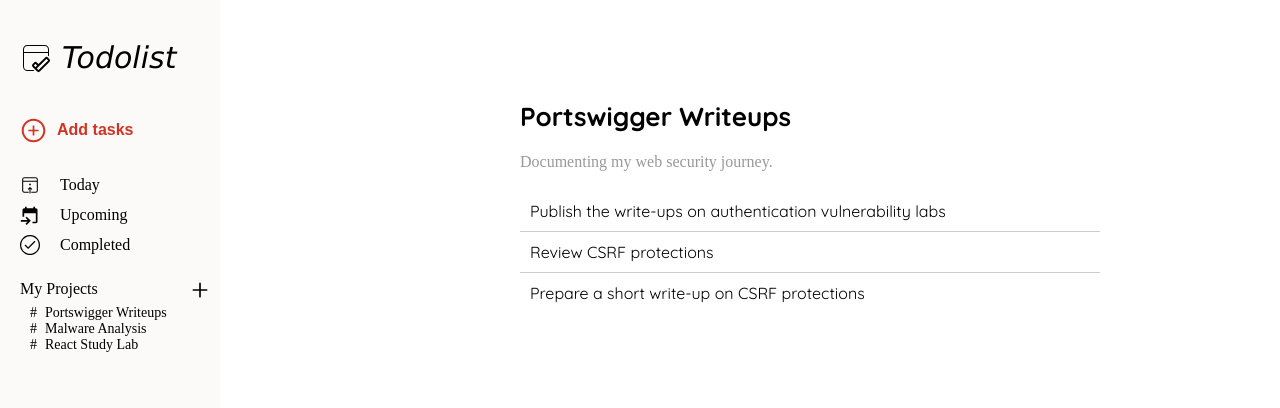
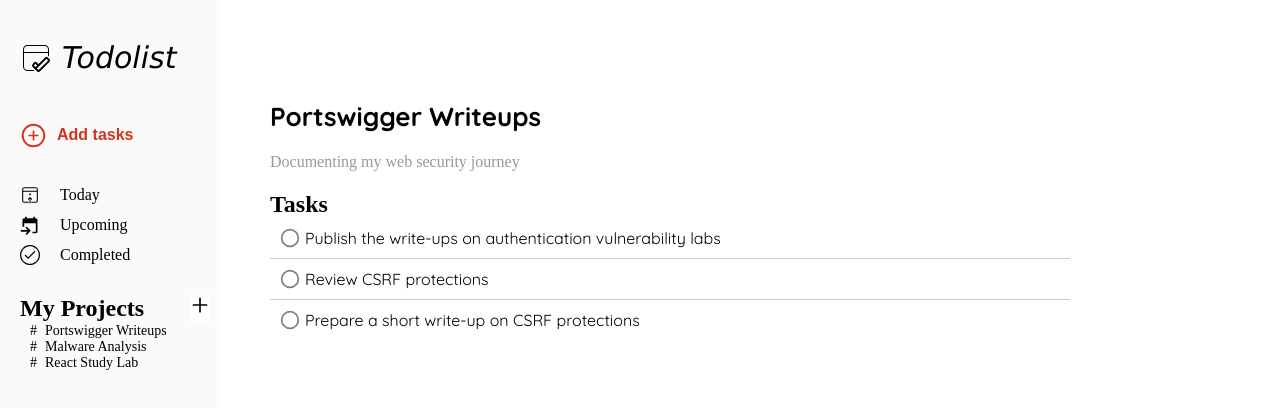
Before and after one commit to ctrl-username/todolist, a website built with webpack: page src/template.html in a window 1280 px wide. Built offline with nearby package versions, Linux system fonts and the light colour scheme; a web font is replaced by a local one.

Commit message:
feat: make structure semantic

```diff
--- /dev/null
+++ b/src/styles.css
@@ -0,0 +1,205 @@
+@import url("https://fonts.googleapis.com/css2?family=Roboto:ital,wght@0,100..900;1,100..900&display=swap");
+@import url("https://fonts.googleapis.com/css2?family=Quicksand:wght@300..700&display=swap");
+@import url("https://fonts.googleapis.com/css2?family=Google+Sans:ital,opsz,wght@0,17..18,400..700;1,17..18,400..700&display=swap");
+
+* {
+  padding: 0;
+  margin: 0;
+  box-sizing: border-box;
+  list-style: none;
+}
+
+:root {
+  --primary-color: #ffffff;
+  --secondary-color: #ffefe5;
+  --sidebar-color: #fcfaf8;
+  --action-color: #d33322;
+  --primary-font: arial;
+  --secondary-font: "Google Sans";
+}
+
+.container {
+  background-color: var(--primary-color);
+  display: grid;
+  grid-template-columns: minmax(250px, 1fr) 5fr 1fr;
+  grid-template-rows: 100px 1fr auto;
+  min-height: 100vh;
+}
+
+.header {
+  grid-column: 2/3;
+
+  grid-row: 1/2;
+}
+
+.left-sidebar {
+  display: flex;
+  flex-direction: column;
+  grid-column: 1/2;
+  background-color: var(--sidebar-color);
+  grid-row: 1/3;
+  padding-left: 20px;
+  gap: 30px;
+  font-family: "Google Sans";
+}
+.tasks-menu{
+display: flex;
+gap: 30px;
+flex-direction: column;
+}
+.sidebar-header {
+  grid-row: 1/2;
+  display: flex;
+
+  padding-top: 40px;
+
+}
+
+.sidebar-header > span {
+  font-family:
+    "Lucida Sans", "Lucida Sans Regular", "Lucida Grande",
+    "Lucida Sans Unicode", Geneva, Verdana, sans-serif;
+  font-style: italic;
+  font-size: 30px;
+  font-weight: 400;
+  display: flex;
+  justify-content: center;
+  column-gap: 10px;
+  align-items: center;
+}
+
+button {
+  border: none;
+  background-color: var(--primary-color);
+}
+
+a {
+  text-decoration: none;
+  color: #000;
+  display: flex;
+  align-items: center;
+  gap: 20px;
+}
+
+.img-nav {
+  width: 20px;
+  display: flex;
+  justify-content: center;
+}
+.sidebar-nav ul {
+  display: flex;
+  flex-direction: column;
+  row-gap: 10px;
+
+  align-items: start;
+  list-style-type: none;
+}
+
+.add-tasks button {
+
+  min-height: 40px;
+  color: var(--action-color);
+  font-size: 16px;
+  font-weight: 600;
+  display: flex;
+  background-color: var(--sidebar-color);
+  align-items: center;
+  gap: 10px;
+}
+
+.add-tasks svg {
+  width: 27px;
+}
+
+.todo-projects-bar {
+  display: flex;
+  justify-content: space-between;
+  padding-right: 10px;
+}
+
+.todo-projects-bar svg {
+  width: 20px;
+
+}
+
+.todo-projects ul {
+  list-style-position: inside;
+  list-style-type: "#";
+  font-family: var(--secondary-font);
+  font-weight: 300;
+  font-size: 14px;
+}
+.todo-projects li {
+  display: flex;
+  align-items: center;
+  gap: 8px;
+
+  margin-left: 10px;
+}
+
+.todo-projects li::before {
+  content: "#";
+}
+.todo-project-area {
+  margin: 0 50px;
+  display: flex;
+  flex-direction: column;
+  grid-column-start: 2;
+  gap: 20px;
+max-width: 800px;
+
+
+}
+
+.project-heading h1 {
+  font-family: Quicksand;
+  font-size: 26px;
+  font-weight: 700;
+  margin-bottom: 20px;
+}
+#project-description {
+  color: #999999;
+}
+.todo-lists ul {
+  list-style-type: none;
+  font-family: Quicksand;
+}
+
+.todo-item {
+  border-bottom: 1px solid #ccc;
+  padding: 10px;
+  display: flex;
+  align-items: center;
+  gap: 5px;
+}
+
+.todo-item:last-child {
+  border-bottom: none;
+}
+
+input[type="checkbox"]{
+    appearance: none;
+    width: 20px;
+    height: 20px;
+    background-image: url(assets/icons/nrk--check-radio-unchecked.svg);
+}
+
+input:checked{
+    background-size: contain;
+    background-image: url(assets/icons/nrk--checkmark-circle-checked-solid.svg) ;
+}
+
+input[type="checkbox"]{
+
+}
+
+.close-button{
+    background-image: url(assets/icons/ant-design--close-circle-outlined.svg);
+    width:20px;
+    height:20px;
+}
+
+
+#task-details-section{
+    display:none;
+}
--- a/src/template.html
+++ b/src/template.html
@@ -2,34 +2,34 @@
 <html lang="en">
   <head>
     <meta charset="UTF-8" />
-    <meta name="viewport" content="width=device-width, initial-scale=1" />
-    <title></title>
-    <link href="canvas.css" rel="stylesheet" />
+    <meta name="viewport" content="width=device-width, initial-scale=1.0" />
+    <title>Document</title>
+    <link rel="stylesheet" href="styles.css" />
   </head>
-  <body>
-    <div class="container">
-      <div class="header">
-        <div class="header-left"></div>
-      </div>
+  <body class="container">
+    <nav class="top-nav-bar"></nav>
 
-      <div class="sidebar">
-        <div class="sidebar-header">
+    <aside class="left-sidebar">
+      <header class="sidebar-header">
         <span>
           <img
+            class="side-bar-logo"
             src="assets/icons/fluent--calendar-todo-32-light.svg"
             alt=""
             width="32px"
           />
-            Todolist</span
-          >
-        </div>
+          Todolist
+        </span>
+      </header>
 
+      <section class="tasks-menu" aria-label="Tasks Controls">
         <div class="add-tasks">
-          <button class="add-todo">
+          <button class="add-todo" aria-label="Add tasks">
             <svg
               class="add-todo"
               xmlns="http://www.w3.org/2000/svg"
               viewBox="0 0 1024 1024"
+              aria-hidden="true"
             >
               <path
                 fill="currentColor"
@@ -45,44 +45,50 @@
           </button>
         </div>
 
-        <nav class="sidebar-nav">
-          <ul>
+        <nav class="sidebar-nav" aria-label="Tasks Navigation links">
+          <ul role="lists">
             <li>
-              <a href="">
+              <a href="#today">
                 <img
                   src="assets/icons/fluent--calendar-today-28-regular.svg"
                   alt=""
                   class="img-nav"
                 />
-                Today</a
-              >
+                Today
+              </a>
             </li>
             <li>
-              <a href=""
-                ><img
+              <a href="#upcoming">
+                <img
                   src="assets/icons/material-symbols--event-upcoming.svg"
                   alt=""
                   class="img-nav"
-                />Upcoming</a
-              >
+                />
+                Upcoming
+              </a>
             </li>
             <li>
-              <a href="">
+              <a href="#completed">
                 <img
                   src="assets/icons/fluent-mdl2--completed.svg"
                   alt=""
                   class="img-nav"
                 />
-                Completed</a
-              >
+                Completed
+              </a>
             </li>
           </ul>
         </nav>
 
-        <div class="projects-space">
-          <div class="todo-projects-bar">
-            <span class="projects">My Projects </span>
-            <svg xmlns="http://www.w3.org/2000/svg" viewBox="0 0 24 24">
+        <section class="projects-space" aria-labelledby="projects-heading">
+          <header class="todo-projects-bar">
+            <h2 id="projects-heading" class="projects">My Projects</h2>
+            <button type="button" aria-label="Add project">
+              <svg
+                xmlns="http://www.w3.org/2000/svg"
+                viewBox="0 0 24 24"
+                aria-hidden="true"
+              >
                 <path
                   fill="none"
                   stroke="currentColor"
@@ -91,35 +97,58 @@
                   d="M12 20v-8m0 0V4m0 8h8m-8 0H4"
                 />
               </svg>
-          </div>
-          <div class="todo-projects">
+            </button>
+          </header>
+          <nav class="todo-projects" aria-label="Projects">
+            <ul role="list">
+              <li><a href="#portswigger-writeups">Portswigger Writeups</a></li>
+              <li><a href="#malware-analysis">Malware Analysis</a></li>
+              <li><a href="#react-study-lab">React Study Lab</a></li>
+            </ul>
+          </nav>
+        </section>
+      </section>
+    </aside>
+
+
+
+    <main class="todo-project-area" aria-labelledby="todo-project-title">
+        <header class="project-heading">
+            <h1 id="todo-project-title">Portswigger Writeups</h1>
+            <p id="project-description" aria-label="Project Description">Documenting my web security journey</p>
+        </header>
+
+        <section class="todo-lists">
+            <h2 class="todos-heading">Tasks</h2>
+
             <ul>
-              <li>Portswigger Writeups</li>
-              <li>Malware Analysis</li>
-              <li>React Study Lab</li>
-            </ul>
-          </div>
-        </div>
-      </div>
-
-      <div class="todo-projects-area">
-        <div class="todo-project-title">
-          <h1 class="todo-project-title">Portswigger Writeups</h1>
-          <p class="description">Documenting my web security journey.</p>
-        </div>
-
-        <div class="todolists">
-          <ul>
-            <li class="todo-item">
+              <li class="todo-item"><input class="check-box" type="checkbox"></input>
                 Publish the write-ups on authentication vulnerability labs
               </li>
-            <li class="todo-item">Review CSRF protections</li>
+              <li class="todo-item"><input class="check-box" type="checkbox"></input>Review CSRF protections</li>
               <li class="todo-item">
-              Prepare a short write-up on CSRF protections
+                <input class="checkbox" type="checkbox"></input>Prepare a short write-up on CSRF protections
               </li>
             </ul>
+
+        </section>
+
+
+    </main>
+
+    <aside id="task-details-section">
+<header id="task-details-heading">
+<h3>Task Details</h3>
+<button class="close-button" aria-label="close-task-detail">
+
+</button>
+</header>
+<div class="task-detail-body">
+<input type="checkbox"></input>
+<span>Publish the write-ups on authentication vulnerability labs</span>
 </div>
-      </div>
-    </div>
+    </aside>
+
+    <footer></footer>
   </body>
 </html>
```
Also changed, not shown: src/index.html (deleted, +0 -28 lines), src/assets/icons/ant-design--close-circle-outlined.svg (added), src/assets/icons/nrk--check-radio-unchecked.svg (added), src/assets/icons/nrk--checkmark-circle-checked-solid.svg (added), src/index.js (line endings or trailing spaces). Lines whose indentation alone changed are shown as unchanged.
